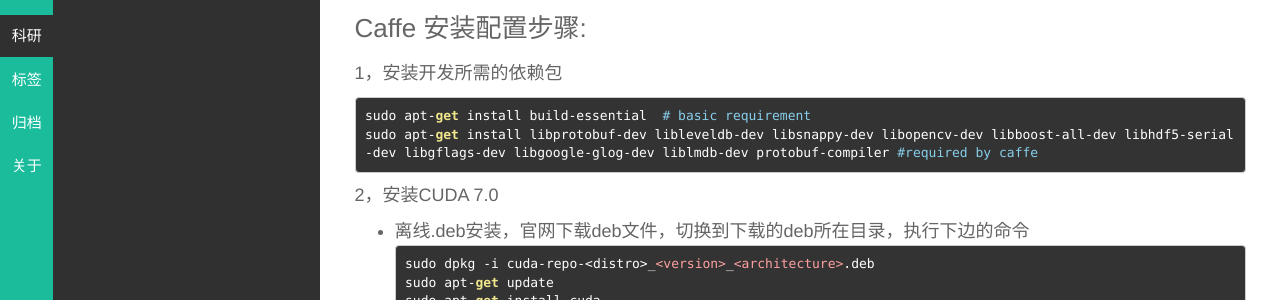
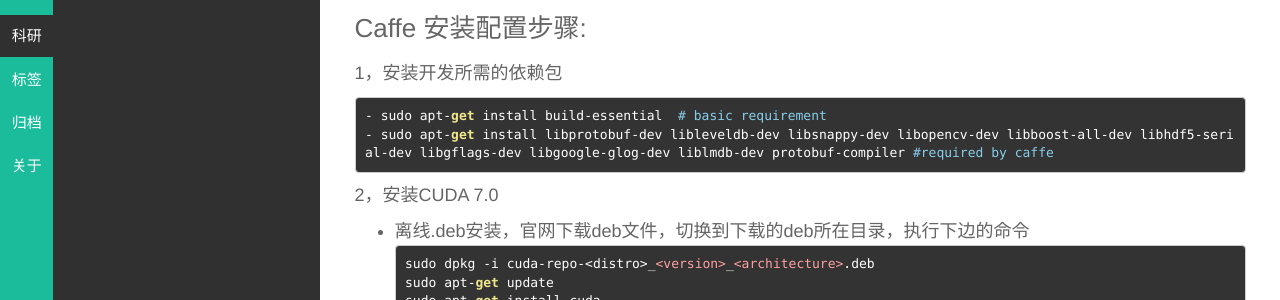
Before and after one commit to uptodiff/manutdzou.github.io, a Jekyll site: the page built from _posts/科研/2016-05-09-caffe-implement.md, in a window 1280 px wide. Shown: the part 146-446 px from the top of the page. Built offline with Jekyll 4.4.1, drawn with Linux system fonts in a browser that asks for light colours; Markdown is read by kramdown in place of the engine named in the settings.

Commit message:
Caffe implement

````diff
--- a/_posts/科研/2016-05-09-caffe-implement.md
+++ b/_posts/科研/2016-05-09-caffe-implement.md
@@ -10,9 +10,9 @@
 ###Caffe 安装配置步骤:
 
 1，安装开发所需的依赖包
-``` bash
-sudo apt-get install build-essential  # basic requirement
-sudo apt-get install libprotobuf-dev libleveldb-dev libsnappy-dev libopencv-dev libboost-all-dev libhdf5-serial-dev libgflags-dev libgoogle-glog-dev liblmdb-dev protobuf-compiler #required by caffe
+```
+- sudo apt-get install build-essential  # basic requirement
+- sudo apt-get install libprotobuf-dev libleveldb-dev libsnappy-dev libopencv-dev libboost-all-dev libhdf5-serial-dev libgflags-dev libgoogle-glog-dev liblmdb-dev protobuf-compiler #required by caffe
 ```
 
 2，安装CUDA 7.0
````
